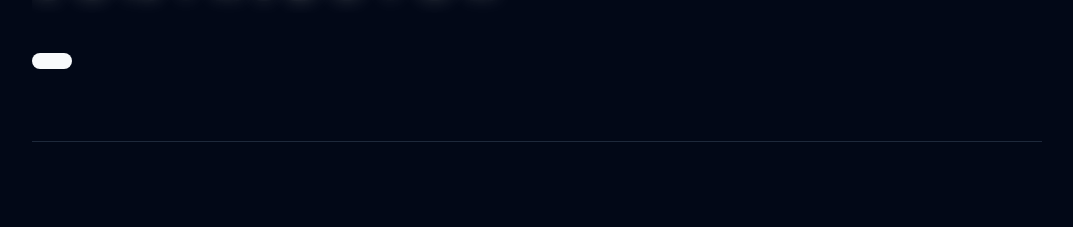
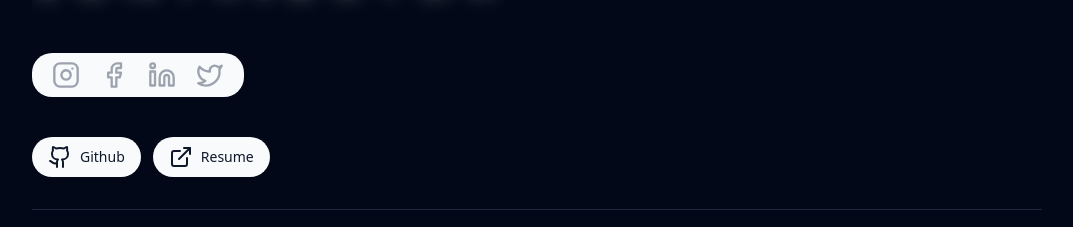
Before and after one commit to Ashutosh-0506/Portfolio-Frontend, a React (Vite) app: page / in a window 1280 px wide. Shown: the part 365-592 px from the top of the page, without its empty margins (103-1176 px from the left). Built offline with nearby package versions, Linux system fonts and the light colour scheme; no server answers.

Commit message:
Fixed the links

```diff
--- a/src/pages/miniComponents/Hero.jsx
+++ b/src/pages/miniComponents/Hero.jsx
@@ -5,16 +5,15 @@ import {
   Instagram,
   Linkedin,
   Twitter,
-  Youtube,
 } from "lucide-react";
 import React, { useEffect, useState } from "react";
-import { Link } from "react-router-dom";
 import { Typewriter } from "react-simple-typewriter";
 import { Button } from "@/components/ui/button";
 import axios from "axios";
 
 const Hero = () => {
   const [user, setUser] = useState({});
+
   useEffect(() => {
     const getMyProfile = async () => {
       const { data } = await axios.get(
@@ -25,22 +24,22 @@ const Hero = () => {
     };
     getMyProfile();
   }, []);
+
+  // Helper function to validate URL
+  const isValidLink = (url) => typeof url === "string" && url.trim() !== "";
+
   return (
     <div className="w-full">
       <div className="flex items-center gap-2 mb-2">
         <span className="bg-green-400 rounded-full h-2 w-2"></span>
         <p>Online</p>
       </div>
-      <h1
-        className="overflow-x-hidden text-[1.3rem] sm:text-[1.75rem]
-      md:text-[2.2rem] lg:text-[2.8rem] tracking-[2px] mb-4"
-      >
+
+      <h1 className="overflow-x-hidden text-[1.3rem] sm:text-[1.75rem] md:text-[2.2rem] lg:text-[2.8rem] tracking-[2px] mb-4">
         Hey, I'm Ashutosh
       </h1>
-      <h1
-        className="text-tubeLight-effect overflow-x-hidden text-[1.3rem]
-      sm:text-[1.75rem] md:text-[2.2rem] lg:text-[2.8rem] tracking-[15px]"
-      >
+
+      <h1 className="text-tubeLight-effect overflow-x-hidden text-[1.3rem] sm:text-[1.75rem] md:text-[2.2rem] lg:text-[2.8rem] tracking-[15px]">
         <Typewriter
           words={[
             "MERN STACK DEVELOPER",
@@ -54,51 +53,108 @@ const Hero = () => {
           delaySpeed={1000}
         />
       </h1>
-      <div
-        className="w-fit px-5 py-2 bg-slate-50 rounded-[20px] flex gap-5
-      items-center mt-4 md:mt-8 lg:mt-10"
+
+      {/* Social Icons */}
+      <div className="w-fit px-5 py-2 bg-slate-50 rounded-[20px] flex gap-5 items-center mt-4 md:mt-8 lg:mt-10">
+        <a
+          href={isValidLink(user.instagramURL) ? user.instagramURL : "#"}
+          target="_blank"
+          rel="noopener noreferrer"
+          onClick={(e) => {
+            if (!isValidLink(user.instagramURL)) e.preventDefault();
+          }}
         >
-        {user?.instagramURL && (
-          <a href={user.instagramURL} target="_blank" rel="noopener noreferrer">
-            <Instagram className="text-pink-500 w-7 h-7" />
+          <Instagram
+            className={`w-7 h-7 ${
+              isValidLink(user.instagramURL)
+                ? "text-pink-500"
+                : "text-gray-400 cursor-not-allowed"
+            }`}
+          />
         </a>
-        )}
-        {user?.facebookURL && (
-          <a href={user.facebookURL} target="_blank" rel="noopener noreferrer">
-            <Facebook className="text-blue-800 w-7 h-7" />
+        <a
+          href={isValidLink(user.facebookURL) ? user.facebookURL : "#"}
+          target="_blank"
+          rel="noopener noreferrer"
+          onClick={(e) => {
+            if (!isValidLink(user.facebookURL)) e.preventDefault();
+          }}
+        >
+          <Facebook
+            className={`w-7 h-7 ${
+              isValidLink(user.facebookURL)
+                ? "text-blue-800"
+                : "text-gray-400 cursor-not-allowed"
+            }`}
+          />
         </a>
-        )}
-        {user?.linkedInURL && (
-          <a href={user.linkedInURL} target="_blank" rel="noopener noreferrer">
-            <Linkedin className="text-sky-500 w-7 h-7" />
+        <a
+          href={isValidLink(user.linkedInURL) ? user.linkedInURL : "#"}
+          target="_blank"
+          rel="noopener noreferrer"
+          onClick={(e) => {
+            if (!isValidLink(user.linkedInURL)) e.preventDefault();
+          }}
+        >
+          <Linkedin
+            className={`w-7 h-7 ${
+              isValidLink(user.linkedInURL)
+                ? "text-sky-500"
+                : "text-gray-400 cursor-not-allowed"
+            }`}
+          />
         </a>
-        )}
-        {user?.twitterURL && (
-          <a href={user.twitterURL} target="_blank" rel="noopener noreferrer">
-            <Twitter className="text-blue-800 w-7 h-7" />
+        <a
+          href={isValidLink(user.twitterURL) ? user.twitterURL : "#"}
+          target="_blank"
+          rel="noopener noreferrer"
+          onClick={(e) => {
+            if (!isValidLink(user.twitterURL)) e.preventDefault();
+          }}
+        >
+          <Twitter
+            className={`w-7 h-7 ${
+              isValidLink(user.twitterURL)
+                ? "text-blue-800"
+                : "text-gray-400 cursor-not-allowed"
+            }`}
+          />
         </a>
-        )}
       </div>
-      <div className="mt-4 md:mt-8 lg:mt-10  flex gap-3">
-        {user?.githubURL && (
-          <a href={user.githubURL} target="_blank" rel="noopener noreferrer">
+
+      {/* Github & Resume Buttons */}
+      <div className="mt-4 md:mt-8 lg:mt-10 flex gap-3">
+        <a
+          href={isValidLink(user.githubURL) ? user.githubURL : "#"}
+          target="_blank"
+          rel="noopener noreferrer"
+          onClick={(e) => {
+            if (!isValidLink(user.githubURL)) e.preventDefault();
+          }}
+        >
           <Button className="rounded-[30px] flex items-center gap-2 flex-row">
             <Github />
             <span>Github</span>
           </Button>
         </a>
-        )}
-        {user?.resume?.url && (
-          <a href={user.resume.url} target="_blank" rel="noopener noreferrer">
+
+        <a
+          href={isValidLink(user?.resume?.url) ? user.resume.url : "#"}
+          target="_blank"
+          rel="noopener noreferrer"
+          onClick={(e) => {
+            if (!isValidLink(user?.resume?.url)) e.preventDefault();
+          }}
+        >
           <Button className="rounded-[30px] flex items-center gap-2 flex-row">
             <ExternalLink />
             <span>Resume</span>
           </Button>
         </a>
-        )}
       </div>
+
       <p className="mt-8 text-xl tracking-[2px]">{user?.aboutMe}</p>
-      <hr className="my-8 md::my-10 " />
+      <hr className="my-8 md::my-10" />
     </div>
   );
 };
```
Lines whose indentation alone changed are shown as unchanged.
